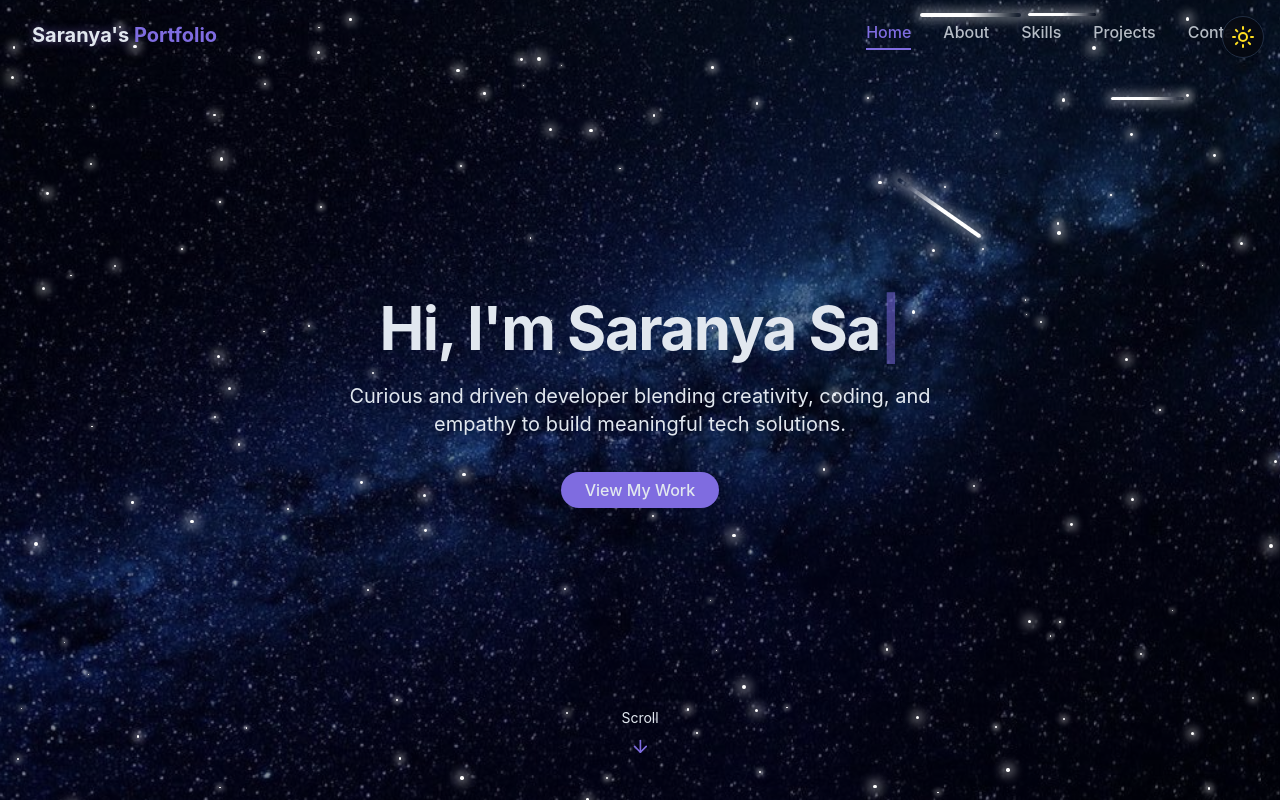
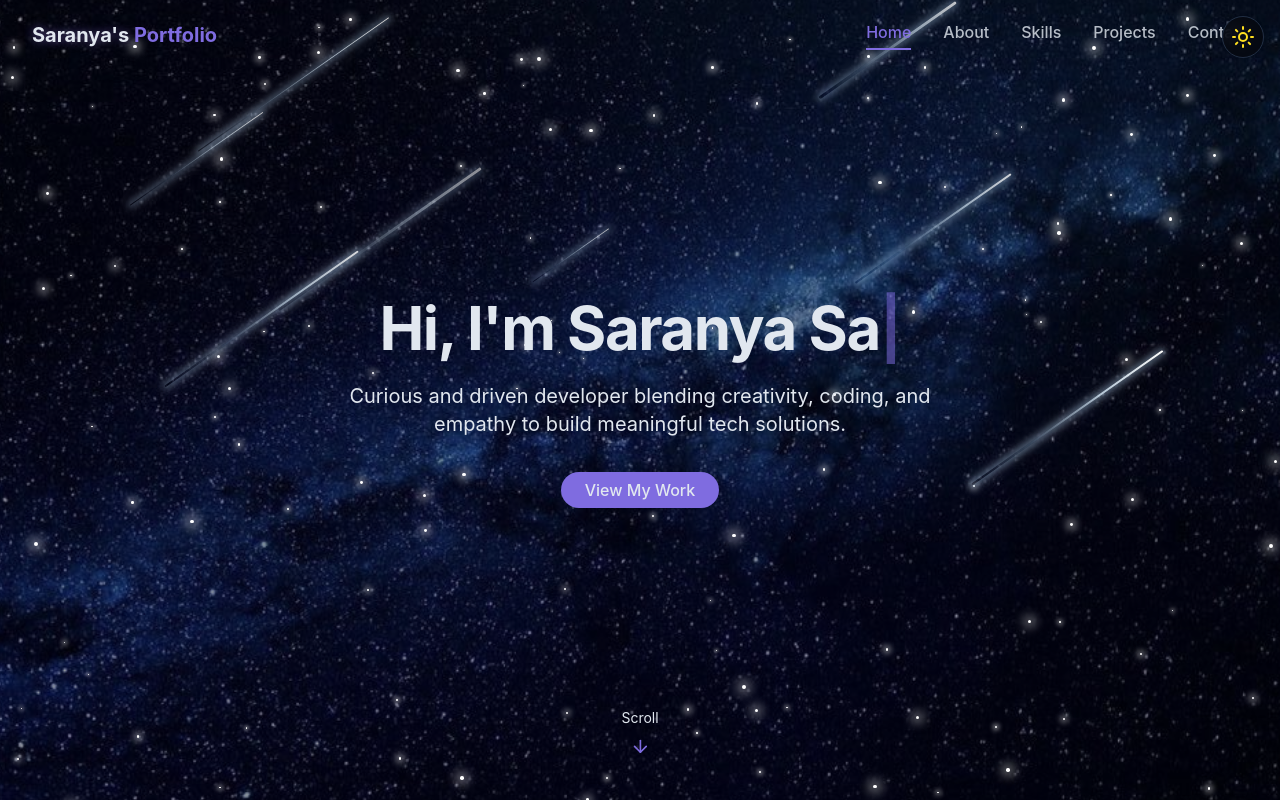
Before and after one commit to saranyasa-siza/My-Portfolio, a React (Vite) app in the folder vite-project/: page / in a window 1280 px wide. Both pictures are taken after a click on the button 1243 px from the left and 37 px from the top of the page. Shown: the top 800 px of the page. Built offline with nearby package versions, Linux system fonts and the light colour scheme.

Commit message:
bg updated 2

```diff
--- a/vite-project/src/components/StarBackground.jsx
+++ b/vite-project/src/components/StarBackground.jsx
@@ -49,13 +49,15 @@ export const StarBackground = () => {
   };
 
   const generateMeteors = () => {
-    setMeteors(Array.from({ length: 4 }, (_, i) => ({
+    setMeteors(Array.from({ length: 8 }, (_, i) => ({
       id: i,
-      size: Math.random() * 2 + 1,
-      x: Math.random() * 100,
-      y: Math.random() * 20,
-      delay: Math.random() * 15,
-      animationDuration: Math.random() * 3 + 3,
+      x: Math.random() * 120 - 10,
+      y: Math.random() * 60 - 10,
+      length: Math.random() * 180 + 80,
+      thickness: Math.random() * 2 + 1,
+      delay: Math.random() * 18,
+      duration: Math.random() * 2.5 + 1.5,
+      opacity: Math.random() * 0.5 + 0.5,
     })));
   };
 
@@ -70,14 +72,14 @@ export const StarBackground = () => {
             ref={bgRef}
             style={{
               position: "absolute",
-              inset: "-5%",
+              inset: "-8%",
               backgroundImage: "url('/projects/Firefly.jpg')",
               backgroundSize: "cover",
               backgroundPosition: "center",
-              animation: "bgZoom 20s ease-in-out infinite alternate",
+              animation: "bgZoom 16s ease-in-out infinite alternate",
               transformOrigin: "center center",
               transform: `translate(${mousePos.x * -12}px, ${mousePos.y * -12}px)`,
-              transition: "transform 0.1s ease-out",
+              transition: "transform 0.12s ease-out",
             }}
           />
           {/* Overlay */}
@@ -104,18 +106,27 @@ export const StarBackground = () => {
         />
       ))}
 
-      {/* Meteors — dark mode only, original behavior */}
+      {/* Space meteors — diagonal streaks with glowing tail */}
       {isDark && meteors.map((meteor) => (
         <div
           key={meteor.id}
-          className="meteor animate-meteor"
           style={{
-            width: meteor.size * 50 + "px",
-            height: meteor.size * 2 + "px",
+            position: "absolute",
             left: meteor.x + "%",
             top: meteor.y + "%",
-            animationDelay: meteor.delay + "s",
-            animationDuration: meteor.animationDuration + "s",
+            width: meteor.length + "px",
+            height: meteor.thickness + "px",
+            borderRadius: "999px",
+            background: `linear-gradient(to right,
+              rgba(255,255,255,0) 0%,
+              rgba(180,220,255,0.3) 30%,
+              rgba(220,240,255,0.85) 70%,
+              rgba(255,255,255,1) 100%)`,
+            boxShadow: `0 0 6px 2px rgba(180,220,255,0.4), 0 0 12px 4px rgba(255,255,255,0.15)`,
+            opacity: meteor.opacity,
+            transform: "rotate(-35deg)",
+            transformOrigin: "right center",
+            animation: `spaceMeteor ${meteor.duration}s linear ${meteor.delay}s infinite`,
           }}
         />
       ))}
--- a/vite-project/src/index.css
+++ b/vite-project/src/index.css
@@ -34,12 +34,18 @@
     100% { transform: rotate(215deg) translateX(-500px); opacity: 0; }
   }
   @keyframes bgZoom {
-    0% { transform: scale(1); }
-    100% { transform: scale(1.12); }
+    0%   { transform: scale(1); }
+    100% { transform: scale(1.18); }
   }
   @keyframes twinkle {
     0%, 100% { opacity: 0.2; transform: scale(0.8); }
-    50% { opacity: 1; transform: scale(1.3); }
+    50%       { opacity: 1;   transform: scale(1.3); }
+  }
+  @keyframes spaceMeteor {
+    0%   { transform: rotate(-35deg) translateX(0);      opacity: 0; }
+    5%   { opacity: 1; }
+    80%  { opacity: 1; }
+    100% { transform: rotate(-35deg) translateX(-900px); opacity: 0; }
   }
 }
 
```
